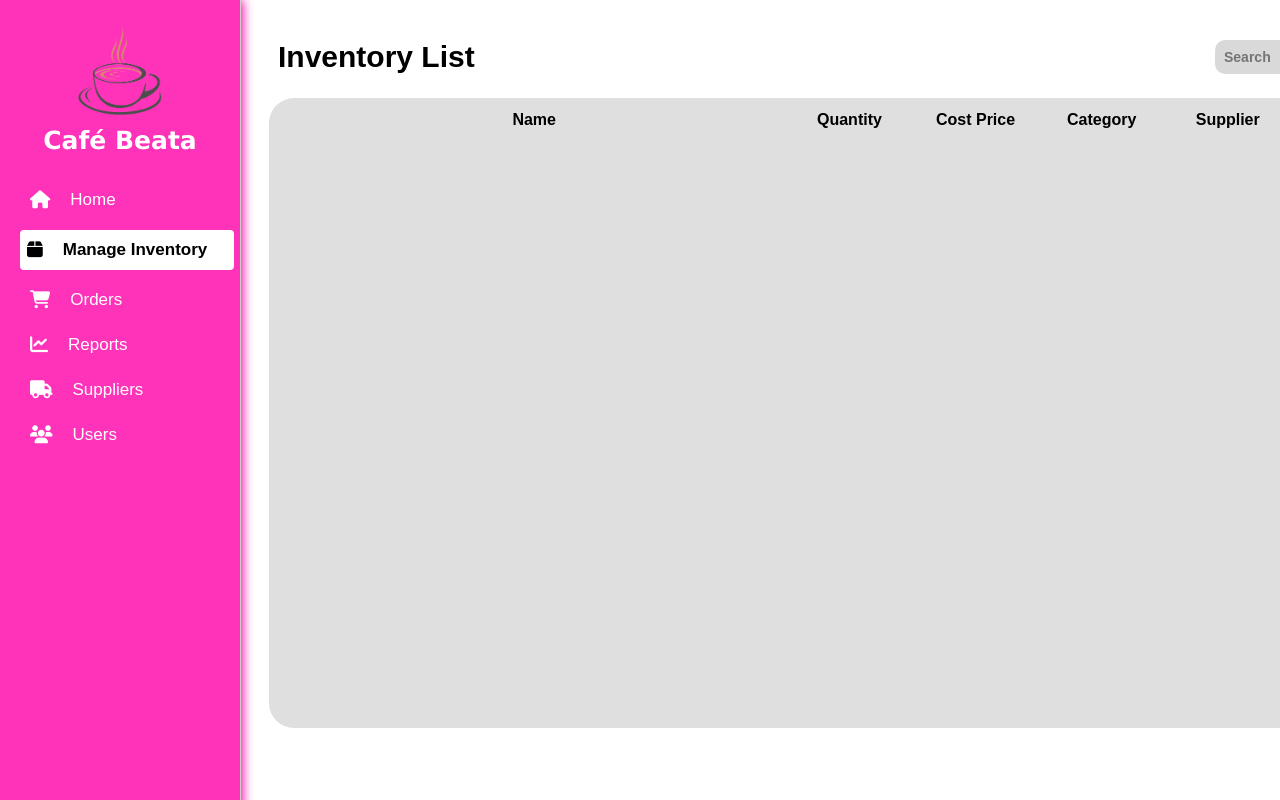
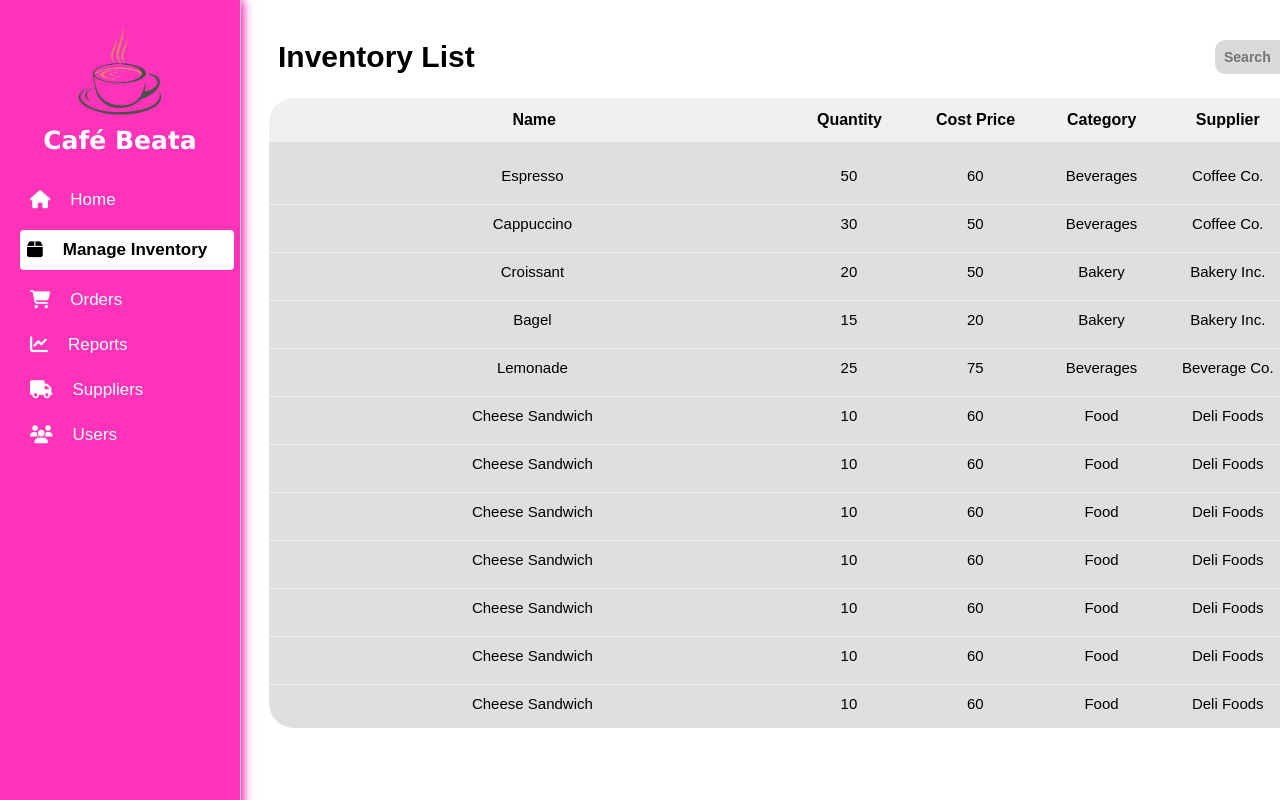
Before and after one commit to orent143/BeataSMS, a Vue app in the folder IMS/: page /inventory in a window 1280 px wide. Shown: the top 800 px of the page. Built offline with nearby package versions, Linux system fonts and the light colour scheme.

Commit message:
Updated AddItem component to center the pop-out form and arrange inputs in a row

```diff
--- a/IMS/src/components/InventoryList.vue
+++ b/IMS/src/components/InventoryList.vue
@@ -19,8 +19,8 @@
           <div class="item-supplier">{{ item.supplier }}</div>
           <div class="item-status">{{ item.status }}</div>
           <div class="item-actions">
-            <button @click="editItem(item)">Edit</button>
-            <button @click="removeItem(item.id)">Remove</button>
+            <button class="action-btn" @click="editItem(item)">Edit</button>
+            <button class="action-btn" @click="removeItem(item.id)">Remove</button>
           </div>
         </div>
       </li>
@@ -44,56 +44,75 @@ export default {
 
 <style scoped>
 .list-header {
-  display: flex; /* Use flexbox for horizontal layout */
-  padding: 13px; /* Add padding to the header */
+  display: flex;
+  padding: 13px;
+  background-color: #f0f0f0;
 }
 
 .header-item {
-  flex: 1; /* Equal width for all header items */
+  flex: 1;
   font-weight: bold;
-  text-align: center; /* Center text */
+  text-align: center;
 }
 
 .name-header {
-  flex: 4; /* Wider space for the name header */
+  flex: 4;
 }
 
 .list-items {
-  list-style-type: none; /* Remove bullet points */
-  padding: 0; /* No padding */
-  margin-right: 20px; /* Move the list to the right side */
+  list-style-type: none;
+  padding: 0;
+  font-family: 'Arial', sans-serif;
+  font-size: 15px;
 }
 
 .list-item {
-  display: flex; /* Use flexbox for item layout */
-  padding: 10px; /* Add padding to the list items */
-  border-bottom: 1px solid #eee; /* Bottom border for item separation */
-}
-
-.item-name {
-  flex: 2; /* Wider for the name */
-  text-align: left; /* Align name to the left */
+  display: flex;
+  padding: 10px;
+  border-bottom: 1px solid #eee;
 }
 
 .item-details {
-  display: flex; /* Use flexbox for details layout */
-  flex: 1; /* Take remaining space */
-  justify-content: space-between; /* Space details evenly */
+  display: flex;
+  flex: 1.5;
+  justify-content: space-between;
 }
 
+.item-name,
 .item-quantity,
 .item-cost,
 .item-category,
 .item-supplier,
 .item-status,
 .item-actions {
-  flex: 1; /* Equal width for all items */
-  text-align: center; /* Center text */
+  flex: 1;
+  text-align: center;
 }
 
 .item-actions {
   display: flex;
-  justify-content: center; /* Center actions */
-  gap: 5px; /* Space between buttons */
+  justify-content: center;
+  gap: 10px; /* Increased space between buttons */
+}
+
+.action-btn {
+  padding: 6px 12px; /* Adjust padding for buttons */
+  background-color: #007bff; /* Button background color */
+  color: white; /* Text color */
+  border: none; /* Remove border */
+  border-radius: 10px; /* Rounded corners */
+  cursor: pointer; /* Pointer cursor on hover */
+  font-size: 13px;
+  font-family: 'Arial', sans-serif;
+  font-weight: 500;
+  transition: background-color 0.3s; /* Smooth transition */
+}
+
+.action-btn:hover {
+  background-color: #0056b3; /* Darker shade on hover */
+}
+
+.action-btn:active {
+  background-color: #004080; /* Even darker on active */
 }
 </style>
--- a/IMS/src/main.js
+++ b/IMS/src/main.js
@@ -5,9 +5,12 @@ import store from './store'; // Import Vuex store
 import './assets/styles.css';
 import '@fortawesome/fontawesome-free/css/all.css';
 
+const app = createApp(App);
 
-
-const app = createApp(App);
 app.use(router);
 app.use(store); // Use Vuex store
+
+// Dispatch the action to initialize the items
+store.dispatch('initializeItems');
+
 app.mount('#app');
--- a/IMS/src/store.js
+++ b/IMS/src/store.js
@@ -1,4 +1,115 @@
 import { createStore } from 'vuex';
+
+const cafeInventoryData = [
+  {
+    id: 1,
+    name: "Espresso",
+    quantity: 50,
+    costPrice: 60,
+    category: "Beverages",
+    supplier: "Coffee Co.",
+    status: "In Stock"
+  },
+  {
+    id: 2,
+    name: "Cappuccino",
+    quantity: 30,
+    costPrice: 50,
+    category: "Beverages",
+    supplier: "Coffee Co.",
+    status: "In Stock"
+  },
+  {
+    id: 3,
+    name: "Croissant",
+    quantity: 20,
+    costPrice: 50,
+    category: "Bakery",
+    supplier: "Bakery Inc.",
+    status: "Low Stock"
+  },
+  {
+    id: 4,
+    name: "Bagel",
+    quantity: 15,
+    costPrice: 20,
+    category: "Bakery",
+    supplier: "Bakery Inc.",
+    status: "In Stock"
+  },
+  {
+    id: 5,
+    name: "Lemonade",
+    quantity: 25,
+    costPrice: 75,
+    category: "Beverages",
+    supplier: "Beverage Co.",
+    status: "In Stock"
+  },
+  {
+    id: 6,
+    name: "Cheese Sandwich",
+    quantity: 10,
+    costPrice: 60,
+    category: "Food",
+    supplier: "Deli Foods",
+    status: "Out of Stock"
+  },
+  {
+    id: 7,
+    name: "Cheese Sandwich",
+    quantity: 10,
+    costPrice: 60,
+    category: "Food",
+    supplier: "Deli Foods",
+    status: "Out of Stock"
+  },
+  {
+    id: 8,
+    name: "Cheese Sandwich",
+    quantity: 10,
+    costPrice: 60,
+    category: "Food",
+    supplier: "Deli Foods",
+    status: "Out of Stock"
+  },
+  {
+    id: 9,
+    name: "Cheese Sandwich",
+    quantity: 10,
+    costPrice: 60,
+    category: "Food",
+    supplier: "Deli Foods",
+    status: "Out of Stock"
+  },
+  {
+    id: 10,
+    name: "Cheese Sandwich",
+    quantity: 10,
+    costPrice: 60,
+    category: "Food",
+    supplier: "Deli Foods",
+    status: "Out of Stock"
+  },
+  {
+    id: 11,
+    name: "Cheese Sandwich",
+    quantity: 10,
+    costPrice: 60,
+    category: "Food",
+    supplier: "Deli Foods",
+    status: "Out of Stock"
+  },
+  {
+    id: 12,
+    name: "Cheese Sandwich",
+    quantity: 10,
+    costPrice: 60,
+    category: "Food",
+    supplier: "Deli Foods",
+    status: "Out of Stock"
+  }
+];
 
 const store = createStore({
   state: {
@@ -16,6 +127,9 @@ const store = createStore({
       if (index !== -1) {
         state.items.splice(index, 1, updatedItem);
       }
+    },
+    initializeItems(state, items) {
+      state.items = items;  // Set initial items
     }
   },
   actions: {
@@ -27,6 +141,9 @@ const store = createStore({
     },
     editItem({ commit }, updatedItem) {
       commit('editItem', updatedItem);
+    },
+    initializeItems({ commit }) {
+      commit('initializeItems', cafeInventoryData); // Initialize items
     }
   },
   getters: {
```
